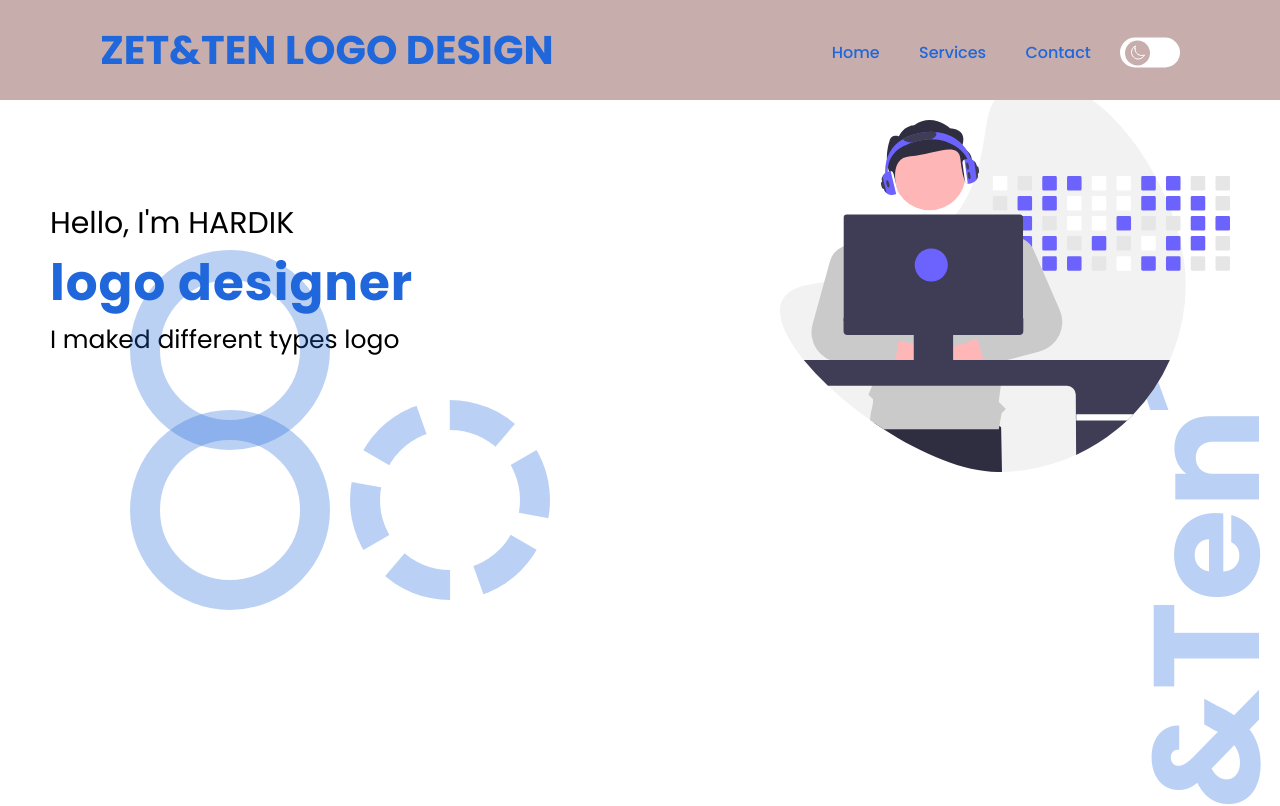
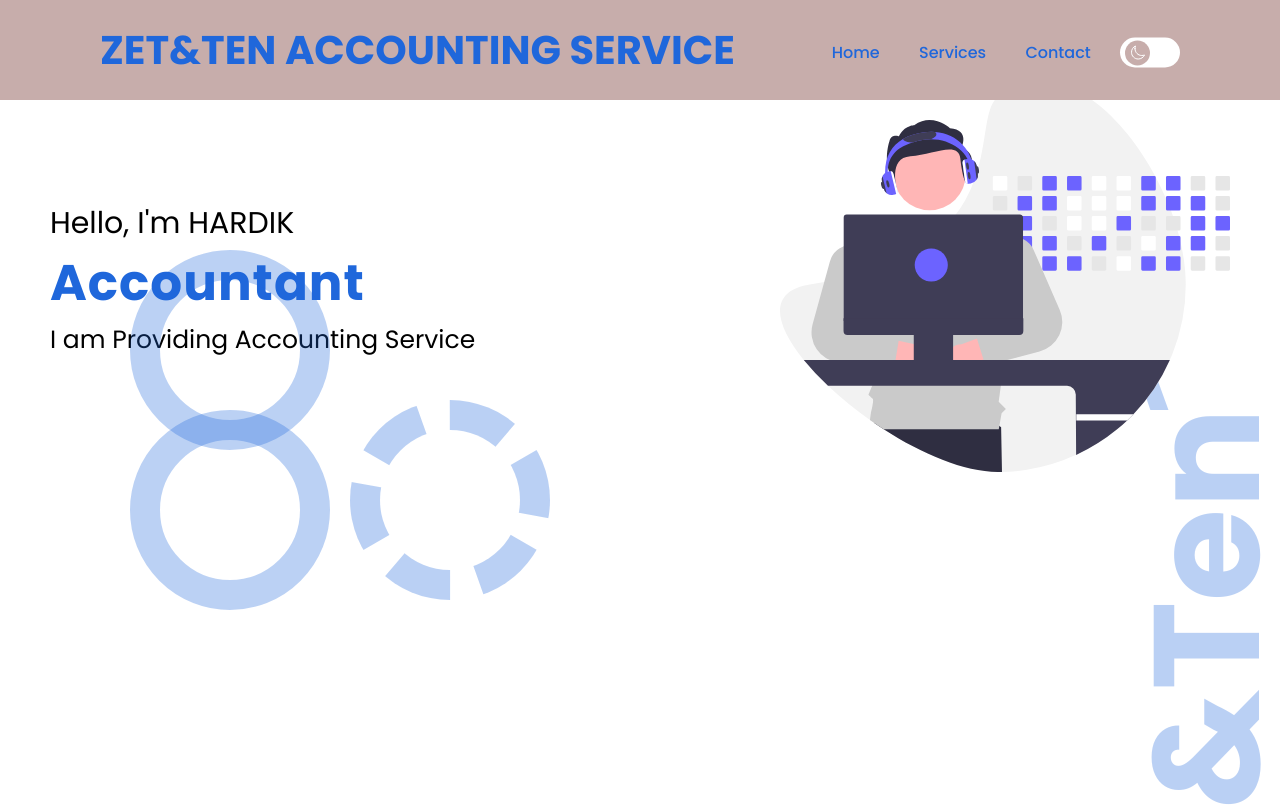
Before and after one commit to HARDIK8470/Hardik-panchotiya, a plain HTML site: page index.html in a window 1280 px wide. Shown: the top 806 px of the page. Drawn offline with nearby package versions, Linux system fonts and the light colour scheme.

Commit message:
Update index.html

```diff
--- a/index.html
+++ b/index.html
@@ -6,13 +6,13 @@
   <meta name="viewport" content="width=device-width, initial-scale=1">
   <link rel="stylesheet" href="style.css">
   <link rel="stylesheet" href="https://unicons.iconscout.com/release/v4.0.0/css/line.css">
-  <title>Zet&Ten logo</title>
+  <title>Zet&Ten Accounting service</title>
 </head>
 
 <body>
   <i class="uil uil-angle-up up"></i>
   <header>
-    <h2>Zet&Ten logo design</h2>
+    <h2>Zet&Ten Accounting service</h2>
     <ul>
       <li><a href="#home" id="nav1">Home</a></li>
       <li><a href="#services" id="nav2">Services</a></li>
@@ -29,8 +29,8 @@
   <section id="home">
     <div class="left">
       <span>Hello, I'm HARDIK</span>
-      <h3>logo designer</h3>
-      <span class="des">I maked different types logo</span>
+      <h3>Accountant</h3>
+      <span class="des">I am Providing Accounting Service</span>
     </div>
     <div class="right">
       <img src="portimg.svg">
@@ -42,7 +42,7 @@
     <div class="circle3"></div>
   </section>
   <section id="services"name="services">
-    <h1 class="title">making all logo<br>like school logo <br>factories logo<br>And meny more</h1>
+    <h1 class="title">PAN CARD NEW Or Change<br>GST Return filing<br>New GST Registration<br>Income tax return filing<br>And meny more</h1>
       </div>
   </section>
   <section id="contact">
@@ -56,7 +56,7 @@
       <div class="card">
         <ion-icon name="mail-outline"></ion-icon>
         <h3>Email</h3>
-        <p>hpanchotiys@gmail.com</p>
+        <p>h.patel8470@yahoo.com</p>
       </div>
     <div class="card">
       <ion-icon name="-outline">
```
